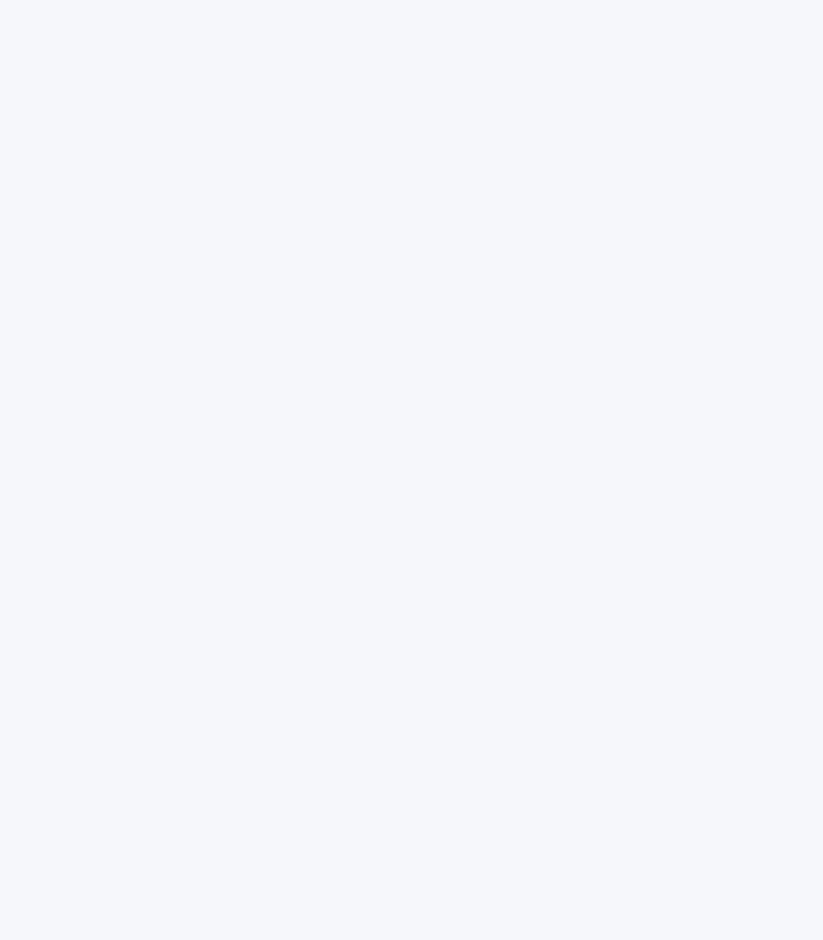
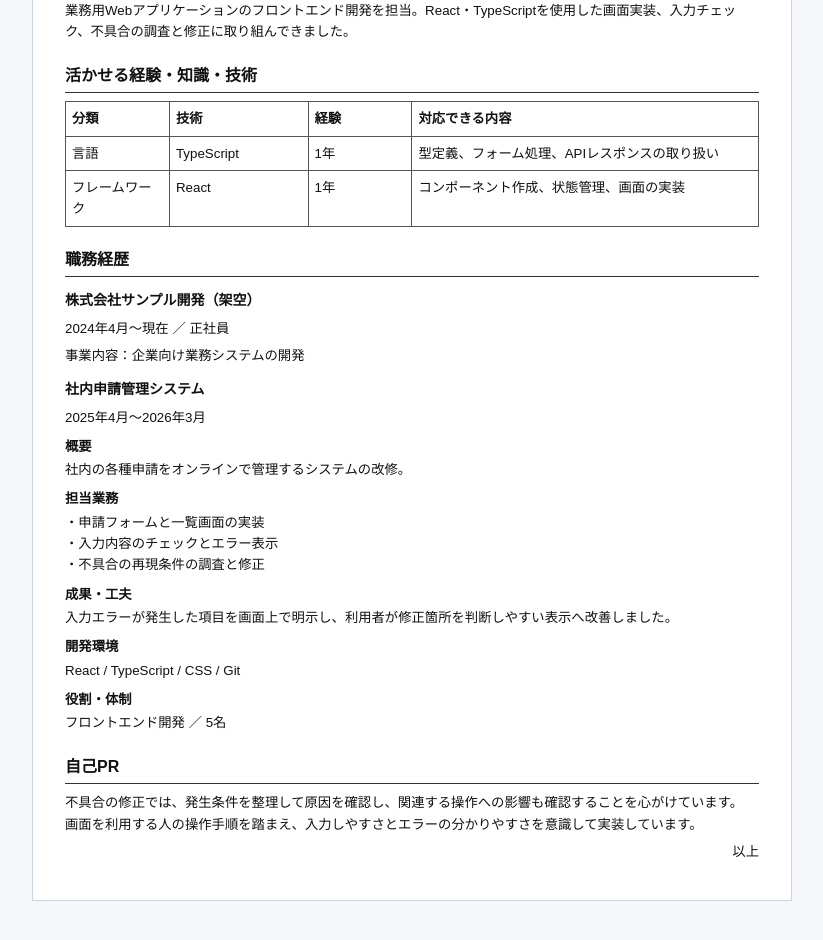
Before and after one commit to roddhie/career-docs-app, a React (Vite) app: page / in a window 1280 px wide. Shown: the part 1140-2080 px from the top of the page, without its empty margins (228-1051 px from the left). Before the commit the page ends 890 px from the top, so only its background shows below. Built offline with nearby package versions, Linux system fonts and the light colour scheme.

Commit message:
feat: add career history print preview

```diff
--- a/src/App.tsx
+++ b/src/App.tsx
@@ -1,4 +1,6 @@
 import { useState } from 'react'
+import CareerPreview from './components/CareerPreview'
+import { sampleCareer } from './data/sampleCareer'
 
 type Profile = {
   schemaVersion: 1
@@ -220,6 +222,18 @@ function App() {
       </fieldset>
 
       <p role="status">{busy ? '処理中です…' : message}</p>
+
+      <div className="actions">
+        <button type="button" onClick={() => window.print()}>
+          職務経歴書を印刷・PDF保存
+        </button>
+      </div>
+
+      <CareerPreview
+        fullName="山田 太郎（架空）"
+        documentDate="2026-11-18"
+        content={sampleCareer}
+      />
     </main>
   )
 }
--- /dev/null
+++ b/src/components/CareerPreview.css
@@ -0,0 +1,136 @@
+.career-document {
+  margin-top: 32px;
+  padding: 32px;
+  background: white;
+  color: #111;
+  border: 1px solid #cbd5e1;
+  font-family: "Yu Gothic", "Meiryo", sans-serif;
+  font-size: 10pt;
+  line-height: 1.6;
+  overflow-wrap: anywhere;
+}
+
+.career-document h1 {
+  margin: 0 0 12px;
+  text-align: center;
+  font-size: 20pt;
+}
+
+.career-meta {
+  text-align: right;
+}
+
+.career-document p {
+  margin: 6px 0;
+  white-space: pre-wrap;
+}
+
+.career-document h2 {
+  margin: 20px 0 8px;
+  padding-bottom: 4px;
+  border-bottom: 1px solid #333;
+  font-size: 12pt;
+}
+
+.career-document h3,
+.career-document h4 {
+  margin: 12px 0 6px;
+  font-size: 10.5pt;
+}
+
+.career-document table {
+  width: 100%;
+  border-collapse: collapse;
+  table-layout: fixed;
+}
+
+.career-document th,
+.career-document td {
+  border: 1px solid #555;
+  padding: 6px;
+  text-align: left;
+  vertical-align: top;
+  white-space: pre-wrap;
+}
+
+.career-document th:nth-child(1),
+.career-document th:nth-child(3) {
+  width: 15%;
+}
+
+.career-document th:nth-child(2) {
+  width: 20%;
+}
+
+.career-document dl {
+  margin: 8px 0 16px;
+}
+
+.career-document dt {
+  margin-top: 8px;
+  font-weight: bold;
+}
+
+.career-document dd {
+  margin: 2px 0 0;
+  white-space: pre-wrap;
+}
+
+.career-end {
+  text-align: right;
+}
+
+@page {
+  size: A4 portrait;
+  margin: 15mm;
+}
+
+@media print {
+  body {
+    background: white;
+  }
+
+  #root {
+    width: auto;
+    margin: 0;
+    padding: 0;
+  }
+
+  main {
+    width: auto;
+    margin: 0;
+    padding: 0;
+  }
+
+  main > :not(.career-document) {
+    display: none !important;
+  }
+
+  .career-document {
+    margin: 0;
+    padding: 0;
+    border: none;
+  }
+
+  .career-document h1,
+  .career-document h2,
+  .career-document h3,
+  .career-document h4,
+  .career-document dt {
+    break-after: avoid;
+  }
+
+  .career-document tr {
+    break-inside: avoid;
+  }
+
+  .career-document thead {
+    display: table-header-group;
+  }
+
+  .career-document p,
+  .career-document dd {
+    orphans: 2;
+    widows: 2;
+  }
+}
--- /dev/null
+++ b/src/components/CareerPreview.tsx
@@ -0,0 +1,115 @@
+import type { CareerHistoryContent } from '../types/documents'
+import './CareerPreview.css'
+
+type CareerPreviewProps = {
+  fullName: string
+  documentDate: string
+  content: CareerHistoryContent
+}
+
+function formatMonth(value: string): string {
+  if (!value) return ''
+  const [year, month] = value.split('-')
+  return `${year}年${Number(month)}月`
+}
+
+function formatDate(value: string): string {
+  if (!value) return ''
+  const [year, month, day] = value.split('-')
+  return `${year}年${Number(month)}月${Number(day)}日`
+}
+
+export default function CareerPreview({
+  fullName,
+  documentDate,
+  content,
+}: CareerPreviewProps) {
+  return (
+    <article className="career-document">
+      <header>
+        <h1>職務経歴書</h1>
+        <div className="career-meta">
+          <p>{formatDate(documentDate)}現在</p>
+          <p>{fullName}</p>
+        </div>
+      </header>
+
+      <section>
+        <h2>職務要約</h2>
+        <p>{content.summary}</p>
+      </section>
+
+      <section>
+        <h2>活かせる経験・知識・技術</h2>
+        <table>
+          <thead>
+            <tr>
+              <th scope="col">分類</th>
+              <th scope="col">技術</th>
+              <th scope="col">経験</th>
+              <th scope="col">対応できる内容</th>
+            </tr>
+          </thead>
+          <tbody>
+            {content.skills.map((skill) => (
+              <tr key={skill.id}>
+                <td>{skill.category}</td>
+                <td>{skill.technology}</td>
+                <td>{skill.experience}</td>
+                <td>{skill.description}</td>
+              </tr>
+            ))}
+          </tbody>
+        </table>
+      </section>
+
+      <section>
+        <h2>職務経歴</h2>
+        {content.careers.map((career) => (
+          <section key={career.id}>
+            <h3>{career.companyName}</h3>
+            <p>
+              {formatMonth(career.startDate)}〜
+              {career.ongoing ? '現在' : formatMonth(career.endDate)}
+              {' ／ '}
+              {career.employmentType}
+            </p>
+            <p>事業内容：{career.businessDescription}</p>
+
+            {career.projects.map((project) => (
+              <section className="career-project" key={project.id}>
+                <h4>{project.name}</h4>
+                <p>
+                  {formatMonth(project.startDate)}〜
+                  {project.ongoing ? '現在' : formatMonth(project.endDate)}
+                </p>
+
+                <dl>
+                  <dt>概要</dt>
+                  <dd>{project.overview}</dd>
+                  <dt>担当業務</dt>
+                  <dd>{project.responsibilities}</dd>
+                  <dt>成果・工夫</dt>
+                  <dd>{project.achievements}</dd>
+                  <dt>開発環境</dt>
+                  <dd>{project.technologies}</dd>
+                  <dt>役割・体制</dt>
+                  <dd>
+                    {project.role} ／ {project.teamSize}
+                  </dd>
+                </dl>
+              </section>
+            ))}
+          </section>
+        ))}
+      </section>
+
+      <section>
+        <h2>自己PR</h2>
+        <p>{content.selfPromotion}</p>
+      </section>
+
+      <p className="career-end">以上</p>
+    </article>
+  )
+}
--- /dev/null
+++ b/src/data/sampleCareer.ts
@@ -0,0 +1,64 @@
+import type { CareerHistoryContent } from '../types/documents'
+
+export const sampleCareer: CareerHistoryContent = {
+  summary:
+    '業務用Webアプリケーションのフロントエンド開発を担当。' +
+    'React・TypeScriptを使用した画面実装、入力チェック、' +
+    '不具合の調査と修正に取り組んできました。',
+
+  skills: [
+    {
+      id: 'skill-001',
+      category: '言語',
+      technology: 'TypeScript',
+      experience: '1年',
+      description: '型定義、フォーム処理、APIレスポンスの取り扱い',
+    },
+    {
+      id: 'skill-002',
+      category: 'フレームワーク',
+      technology: 'React',
+      experience: '1年',
+      description: 'コンポーネント作成、状態管理、画面の実装',
+    },
+  ],
+
+  careers: [
+    {
+      id: 'career-001',
+      companyName: '株式会社サンプル開発（架空）',
+      startDate: '2024-04',
+      endDate: '',
+      ongoing: true,
+      employmentType: '正社員',
+      businessDescription: '企業向け業務システムの開発',
+      projects: [
+        {
+          id: 'project-001',
+          name: '社内申請管理システム',
+          startDate: '2025-04',
+          endDate: '2026-03',
+          ongoing: false,
+          overview:
+            '社内の各種申請をオンラインで管理するシステムの改修。',
+          responsibilities:
+            '・申請フォームと一覧画面の実装\n' +
+            '・入力内容のチェックとエラー表示\n' +
+            '・不具合の再現条件の調査と修正',
+          achievements:
+            '入力エラーが発生した項目を画面上で明示し、' +
+            '利用者が修正箇所を判断しやすい表示へ改善しました。',
+          technologies: 'React / TypeScript / CSS / Git',
+          role: 'フロントエンド開発',
+          teamSize: '5名',
+        },
+      ],
+    },
+  ],
+
+  selfPromotion:
+    '不具合の修正では、発生条件を整理して原因を確認し、' +
+    '関連する操作への影響も確認することを心がけています。\n' +
+    '画面を利用する人の操作手順を踏まえ、' +
+    '入力しやすさとエラーの分かりやすさを意識して実装しています。',
+}
```
